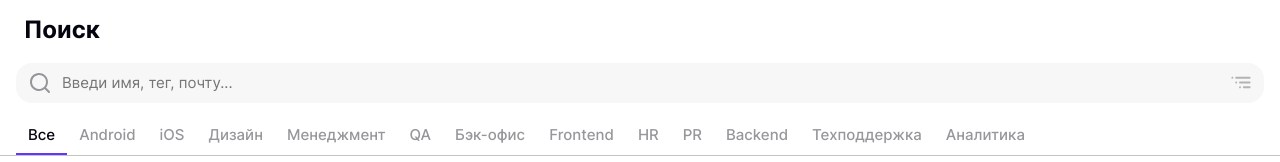
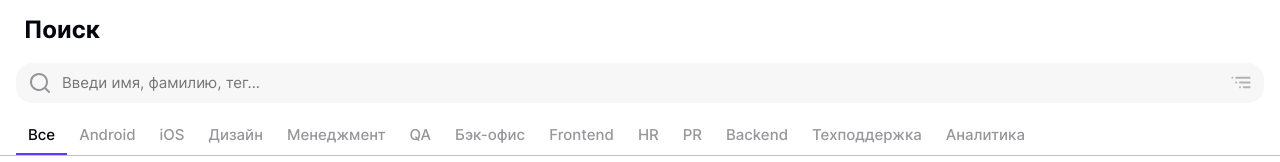
Before and after one commit to mrfurm4n/kode-demo-frontend, a React (Create React App) app: page / in a window 1280 px wide. Shown: the top 162 px of the page. Built offline with nearby package versions, Linux system fonts and the light colour scheme; no server answers.

Commit message:
fix data in placeholder

```diff
--- a/src/Main/TopAppBar/SearchBar/index.js
+++ b/src/Main/TopAppBar/SearchBar/index.js
@@ -92,7 +92,7 @@ export default (props) => {
   return (
     <SearchBar>
       <SearchIcon isInputFocused={isInputFocused} src={searchIcon} />
-      <Input onChange={handleChange} onFocus={onFocus} onBlur={onBlur} value={searchQuery} placeholder="Введи имя, тег, почту..." />
+      <Input onChange={handleChange} onFocus={onFocus} onBlur={onBlur} value={searchQuery} placeholder="Введи имя, фамилию, тег..." />
       <SortButton isBirthdaySortType={isBirthdaySortType} onClick={switchOpenSort} />
     </SearchBar>
   );
```
